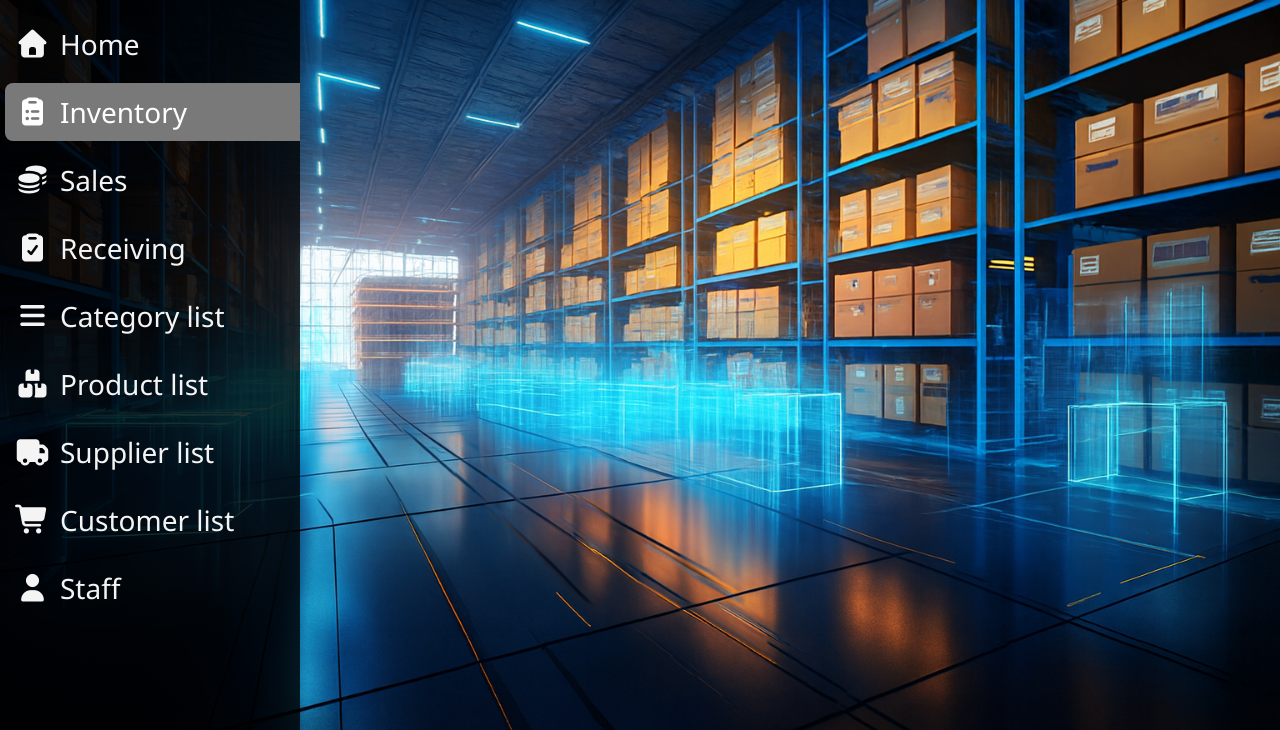
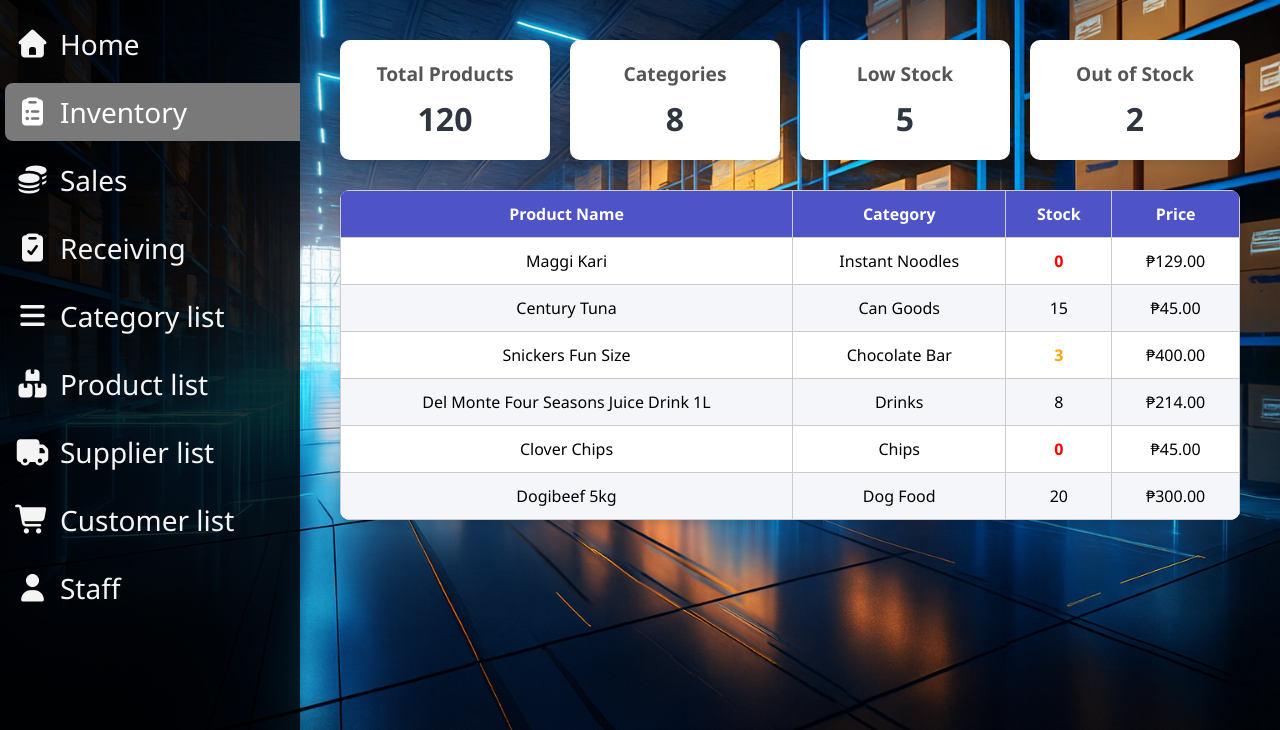
Before and after one commit to Ericson-999/sales-inventory-system, a PHP site: page /inventory.php in a window 1280 px wide. Shown: the part 70-800 px from the top of the page. Run offline with PHP 8.4, Linux system fonts and the light colour scheme; a user stored in the database is signed in; some libraries are stand-ins or nearby versions.

Commit message:
Add inventory page layout and styling: implement product cards, stock table, and dynamic stock cell highlighting

```diff
--- a/frontend/inventory.php
+++ b/frontend/inventory.php
@@ -68,7 +68,80 @@ $displayName = isset($_SESSION['name']) ? $_SESSION['name'] : $_SESSION['usernam
         </ul>
       </div>
 
+
+      <div class="main-content">
+        <div class="cards">
+          <div class="card">
+            <h3>Total Products</h3>
+            <p id="total-products">120</p>
+          </div>
+          <div class="card">
+            <h3>Categories</h3>
+            <p id="categories">8</p>
+          </div>
+          <div class="card">
+            <h3>Low Stock</h3>
+            <p id="low-stock">5</p>
+          </div>
+          <div class="card">
+            <h3>Out of Stock</h3>
+            <p id="out-stock">2</p>
+          </div>
+        </div>
+
+        <table>
+          <thead>
+            <tr>
+              <th>Product Name</th>
+              <th>Category</th>
+              <th>Stock</th>
+              <th>Price</th>
+            </tr>
+          </thead>
+          <tbody>
+            <tr>
+              <td>Maggi Kari</td>
+              <td>Instant Noodles</td>
+              <td class="stock">0</td>
+              <td>₱129.00</td>
+            </tr>
+
+            <tr>
+              <td>Century Tuna</td>
+              <td>Can Goods</td>
+              <td class="stock">15</td>
+              <td>₱45.00</td>
+            </tr>
+            <tr>
+              <td>Snickers Fun Size</td>
+              <td>Chocolate Bar</td>
+              <td class="stock">3</td>
+              <td>₱400.00</td>
+            </tr>
+            <tr>
+              <td>Del Monte Four Seasons Juice Drink 1L</td>
+              <td>Drinks</td>
+              <td class="stock">8</td>
+              <td>₱214.00</td>
+            </tr>
+            <tr>
+              <td>Clover Chips</td>
+              <td>Chips</td>
+              <td class="stock">0</td>
+              <td>₱45.00</td>
+            </tr>
+
+            <tr>
+              <td>Dogibeef 5kg</td>
+              <td>Dog Food</td>
+              <td class="stock">20</td>
+              <td>₱300.00</td>
+            </tr>
+          </tbody>
+        </table>
+      </div>
   </div>
 
+  <script src="js/stockCells.js"></script>
 </body>
 </html>
--- /dev/null
+++ b/frontend/js/stockCells.js
@@ -0,0 +1,10 @@
+const stockCells = document.querySelectorAll('.stock');
+
+  stockCells.forEach(cell => {
+    const value = parseInt(cell.textContent);
+    if (value === 0) {
+      cell.classList.add('zero-stock');
+    } else if (value < 5) {
+      cell.classList.add('low-stock');
+    }
+  });
--- a/frontend/style.css
+++ b/frontend/style.css
@@ -581,3 +581,71 @@ tr:nth-child(even) {
   outline: none;          /* remove focus outline */
   color: #000;            /* optional: just change icon color */
 }
+
+
+/* ------------------------ Inventory Page Content --------------------------- */
+
+.main-content {
+  flex: 1; padding: 20px;
+}
+
+.cards {
+  display: flex; gap: 20px;
+  margin-bottom: 30px;
+}
+
+.card {
+  flex: 1;
+  background-color: #fff;
+  padding: 20px;
+  border-radius: 10px;
+  box-shadow: 0 4px 6px rgba(0,0,0,0.1);
+  text-align: center;
+}
+.card h3 {
+  font-size: 1.2rem;
+  margin-bottom: 10px;
+  color: #555;
+}
+
+.card p {
+  font-size: 2rem;
+  font-weight: bold;
+  color: #2f3640;
+}
+
+table {
+  width: 100%;
+  border-collapse: collapse;
+  background-color: #fff;
+  border-radius: 10px;
+  overflow: hidden;
+  box-shadow: 0 4px 6px rgba(0,0,0,0.1);
+}
+
+th, td {
+  padding: 12px 15px;
+}
+
+th {
+  background-color: #4e54c8;
+  color: #fff;
+}
+
+tr:nth-child(even) {
+  background-color: #f5f6fa;
+}
+
+tr:hover {
+  background-color: #dcdde1;
+}
+
+.zero-stock {
+  color: red;
+  font-weight: bold;
+}
+
+.low-stock {
+  color: orange;
+  font-weight: bold;
+}
```
